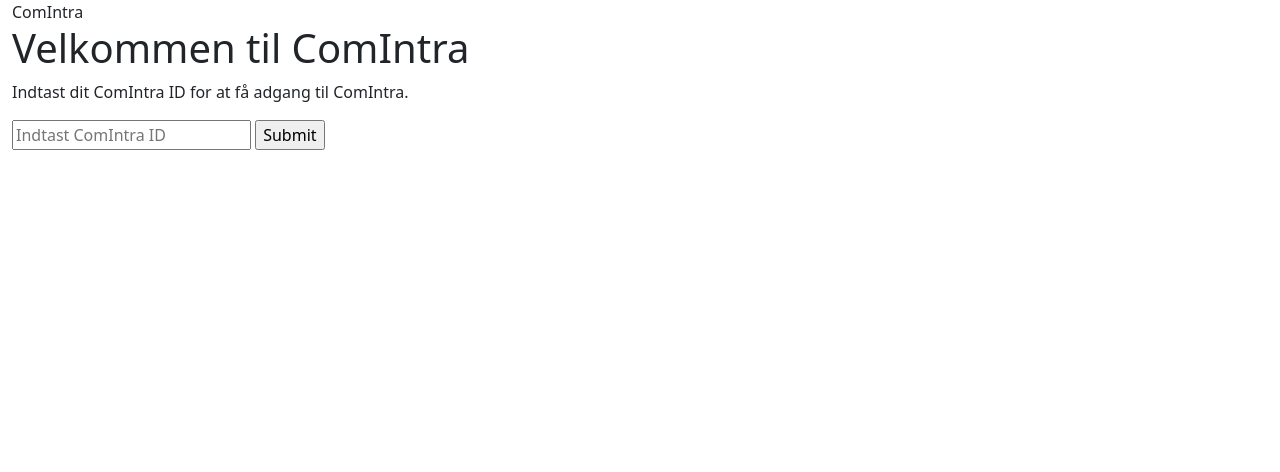
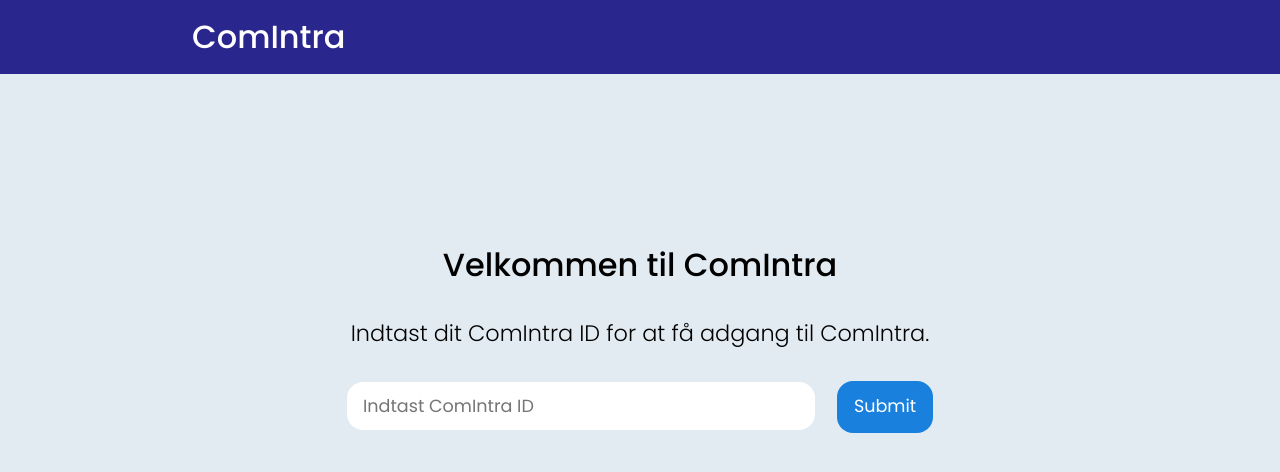
Before and after one commit to esbenchristensen/ComIntra, a plain HTML site: page index.html in a window 1280 px wide. Drawn offline with nearby package versions, Linux system fonts and the light colour scheme.

Commit message:
Update index.html

```diff
--- a/index.html
+++ b/index.html
@@ -24,7 +24,7 @@
       integrity="sha384-iYQeCzEYFbKjA/T2uDLTpkwGzCiq6soy8tYaI1GyVh/UjpbCx/TYkiZhlZB6+fzT"
       crossorigin="anonymous"
     />
-    <link rel="stylesheet" href="ComIntra/css/comintra-style.css" />
+    <link rel="stylesheet" href="ComIntra/css/comintrastyle.css" />
   </head>
 
   <body>
```
